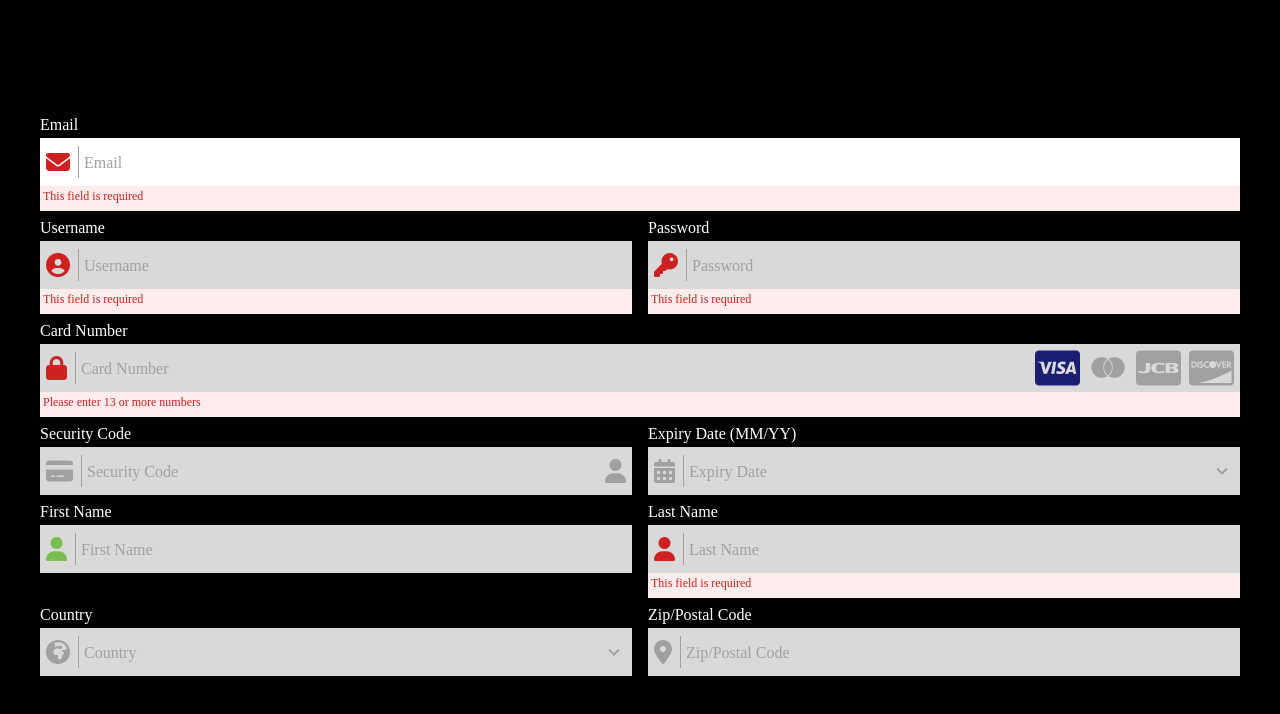
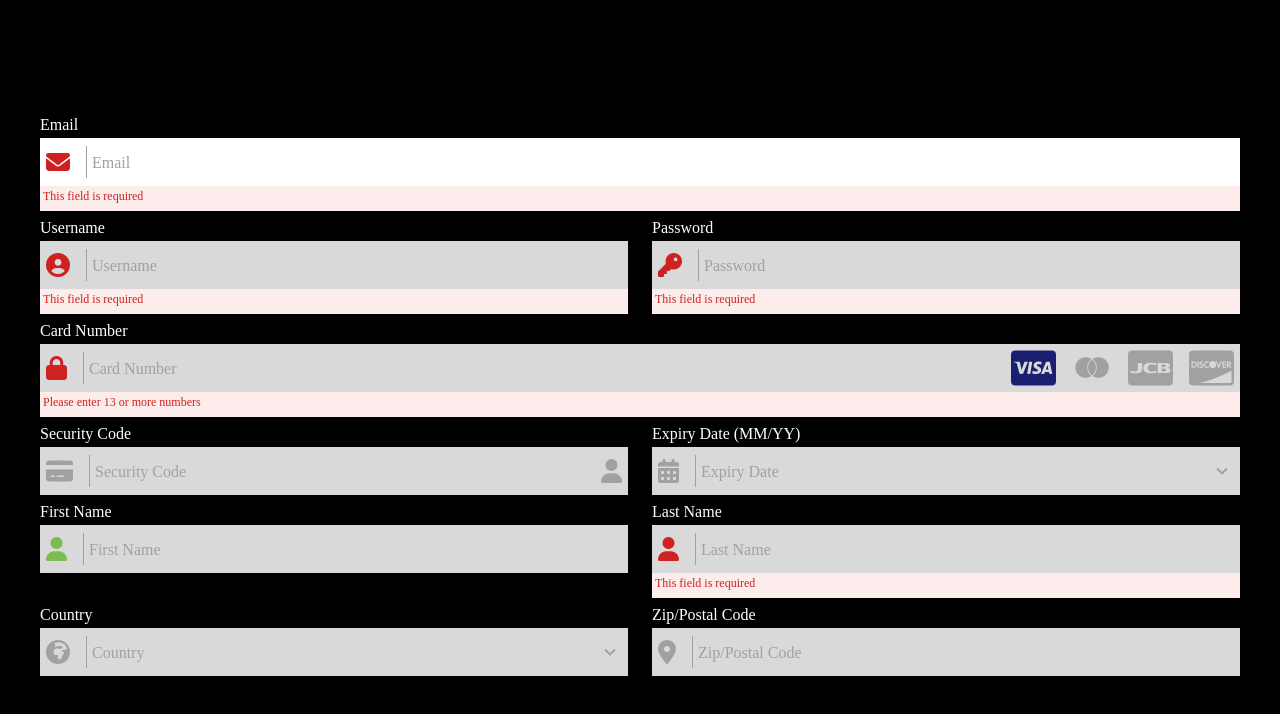
Before and after one commit to honordevop/Transaction-Input-Form, a plain HTML site: page index.html in a window 1280 px wide. Drawn offline with nearby package versions, Linux system fonts and the light colour scheme.

Commit message:
*header-div column gap changed t0 1rem

```diff
--- a/assets/CSS/styles.css
+++ b/assets/CSS/styles.css
@@ -69,7 +69,7 @@ i {
     display: flex;
     justify-content: flex-start;
     align-items: center;
-    column-gap: .5rem;
+    column-gap: 1rem;
     height: 3rem;
     background-color: var(--text-color);
     padding: 6px;
@@ -178,7 +178,7 @@ i {
         display: flex;
         /* padding: 0 25px; */
         /* grid-template-columns: 1fr 1fr; */
-        column-gap: 1rem;
+        column-gap: 1.5rem;
     }
     .fin_transaction_form {
         /* display: flex; */
```
